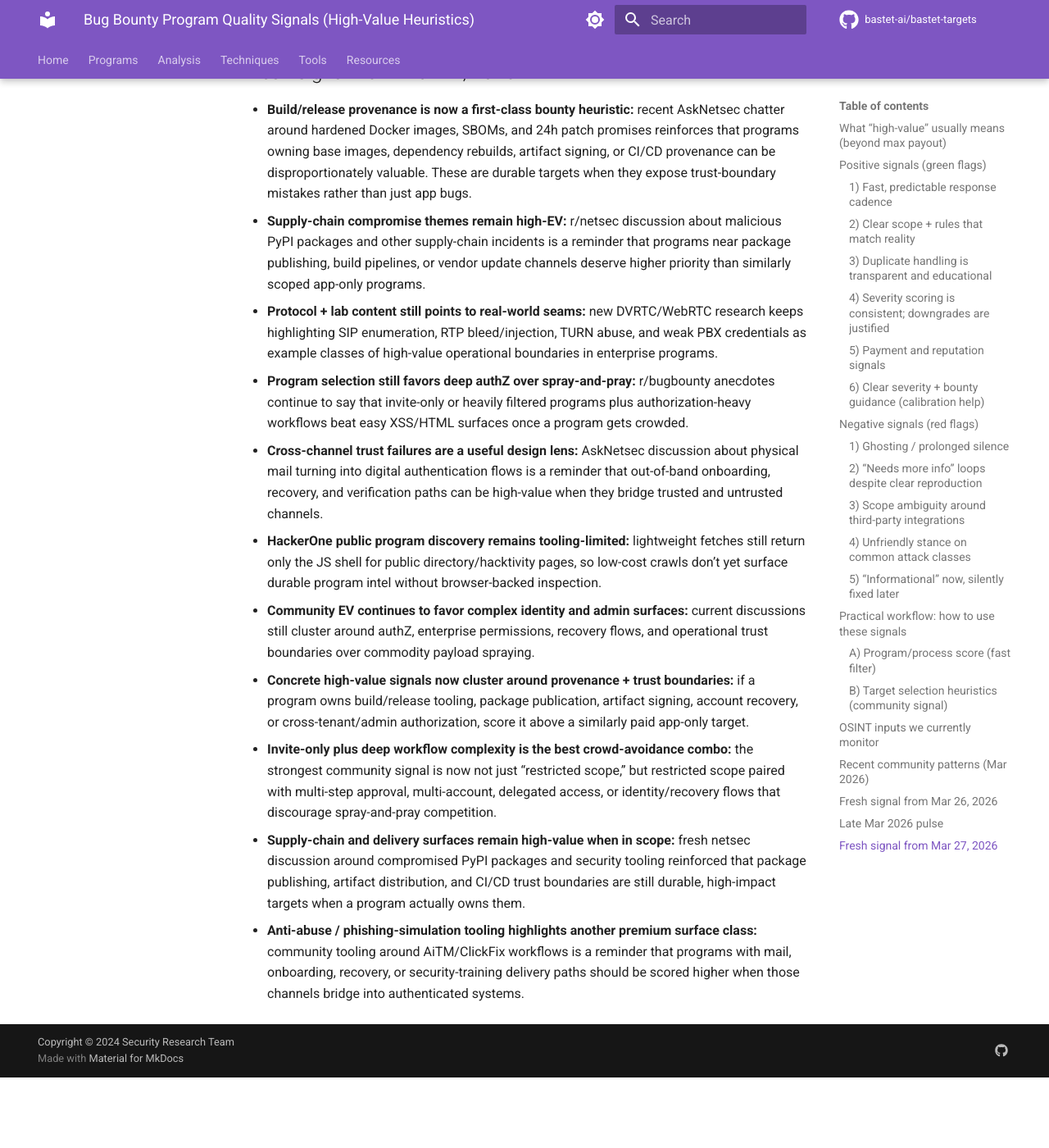
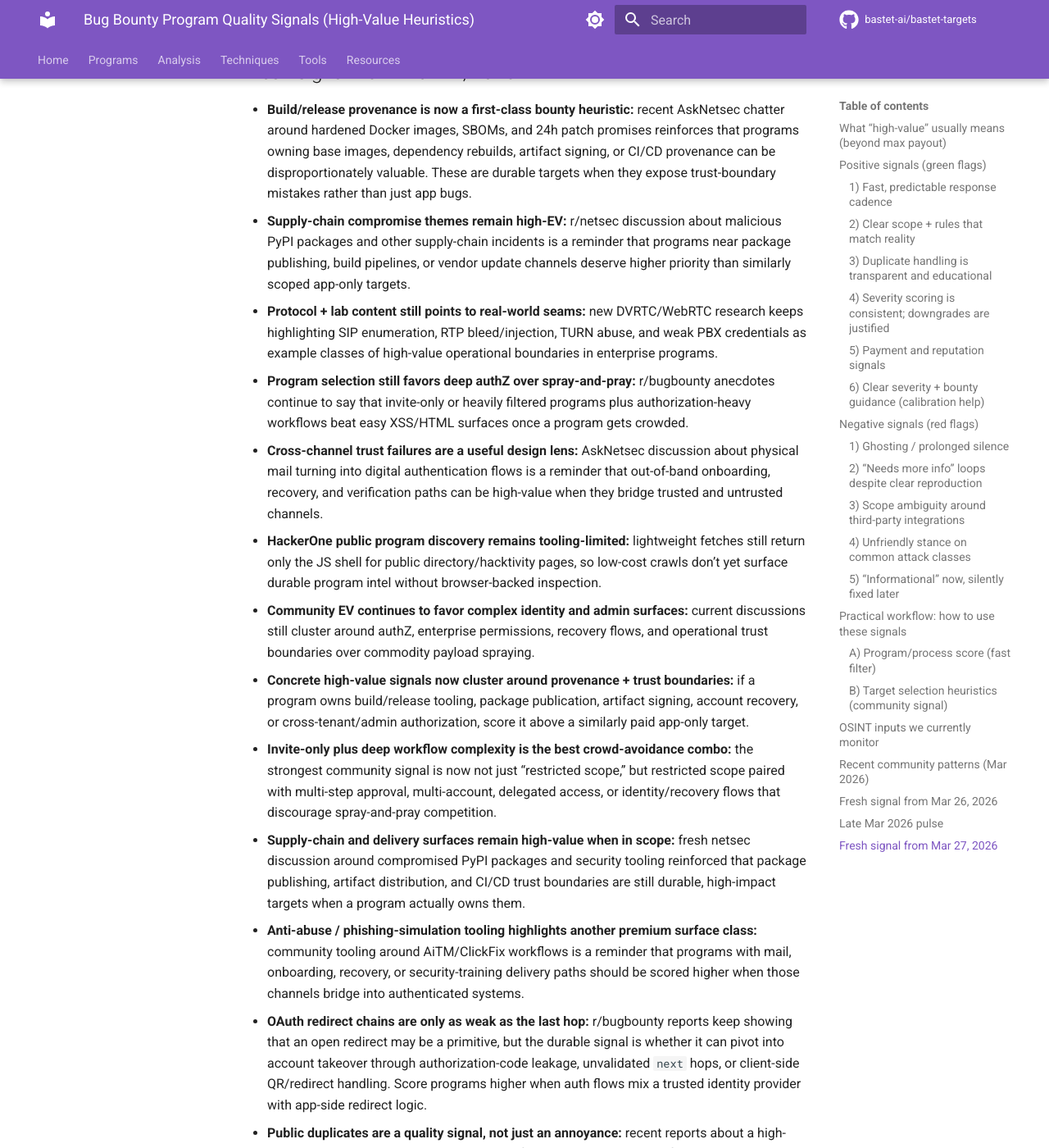
Before and after one commit to bastet-ai/bastet-targets, an MkDocs documentation site: the page built from docs/program-quality-signals.md, in a window 1280 px wide and 1400 px high, scrolled down 7393 px. Shown: the whole window at 82% size. Built offline with MkDocs 1.6.1 and Material for MkDocs 9.7.7, drawn with Linux system fonts in a browser that asks for light colours; comment, search, counter and statistics services are not loaded; before the commit the page ends 8707 px from its top, so only the background shows below that; some of the changed text lies outside the part shown.

Commit message:
Add March 2026 bounty quality signals

```diff
--- a/docs/program-quality-signals.md
+++ b/docs/program-quality-signals.md
@@ -170,7 +170,7 @@ As new repeated patterns emerge, update this page with **generalized** (non-doxx
 ## Fresh signal from Mar 27, 2026
 
 - **Build/release provenance is now a first-class bounty heuristic:** recent AskNetsec chatter around hardened Docker images, SBOMs, and 24h patch promises reinforces that programs owning base images, dependency rebuilds, artifact signing, or CI/CD provenance can be disproportionately valuable. These are durable targets when they expose trust-boundary mistakes rather than just app bugs.
-- **Supply-chain compromise themes remain high-EV:** r/netsec discussion about malicious PyPI packages and other supply-chain incidents is a reminder that programs near package publishing, build pipelines, or vendor update channels deserve higher priority than similarly scoped app-only programs.
+- **Supply-chain compromise themes remain high-EV:** r/netsec discussion about malicious PyPI packages and other supply-chain incidents is a reminder that programs near package publishing, build pipelines, or vendor update channels deserve higher priority than similarly scoped app-only targets.
 - **Protocol + lab content still points to real-world seams:** new DVRTC/WebRTC research keeps highlighting SIP enumeration, RTP bleed/injection, TURN abuse, and weak PBX credentials as example classes of high-value operational boundaries in enterprise programs.
 - **Program selection still favors deep authZ over spray-and-pray:** r/bugbounty anecdotes continue to say that invite-only or heavily filtered programs plus authorization-heavy workflows beat easy XSS/HTML surfaces once a program gets crowded.
 - **Cross-channel trust failures are a useful design lens:** AskNetsec discussion about physical mail turning into digital authentication flows is a reminder that out-of-band onboarding, recovery, and verification paths can be high-value when they bridge trusted and untrusted channels.
@@ -180,3 +180,5 @@ As new repeated patterns emerge, update this page with **generalized** (non-doxx
 - **Invite-only plus deep workflow complexity is the best crowd-avoidance combo:** the strongest community signal is now not just “restricted scope,” but restricted scope paired with multi-step approval, multi-account, delegated access, or identity/recovery flows that discourage spray-and-pray competition.
 - **Supply-chain and delivery surfaces remain high-value when in scope:** fresh netsec discussion around compromised PyPI packages and security tooling reinforced that package publishing, artifact distribution, and CI/CD trust boundaries are still durable, high-impact targets when a program actually owns them.
 - **Anti-abuse / phishing-simulation tooling highlights another premium surface class:** community tooling around AiTM/ClickFix workflows is a reminder that programs with mail, onboarding, recovery, or security-training delivery paths should be scored higher when those channels bridge into authenticated systems.
+- **OAuth redirect chains are only as weak as the last hop:** r/bugbounty reports keep showing that an open redirect may be a primitive, but the durable signal is whether it can pivot into account takeover through authorization-code leakage, unvalidated `next` hops, or client-side QR/redirect handling. Score programs higher when auth flows mix a trusted identity provider with app-side redirect logic.
+- **Public duplicates are a quality signal, not just an annoyance:** recent reports about a high-severity chain being closed as a duplicate of a weaker prior issue reinforce that programs with opaque duplicate handling and no technical explanation make severity calibration and payout expectations worse. Favor programs that explain root cause overlap versus impact overlap.
```
